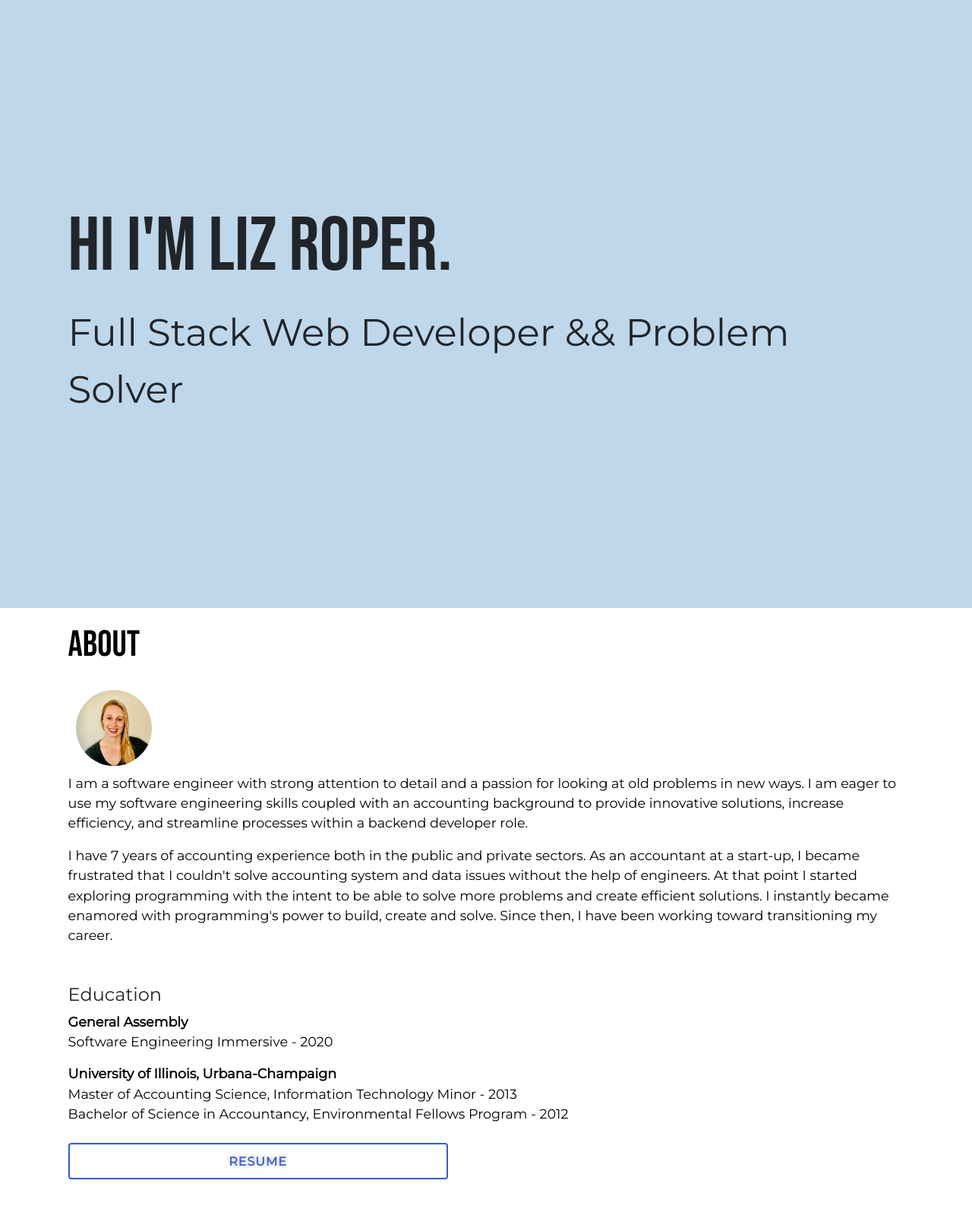
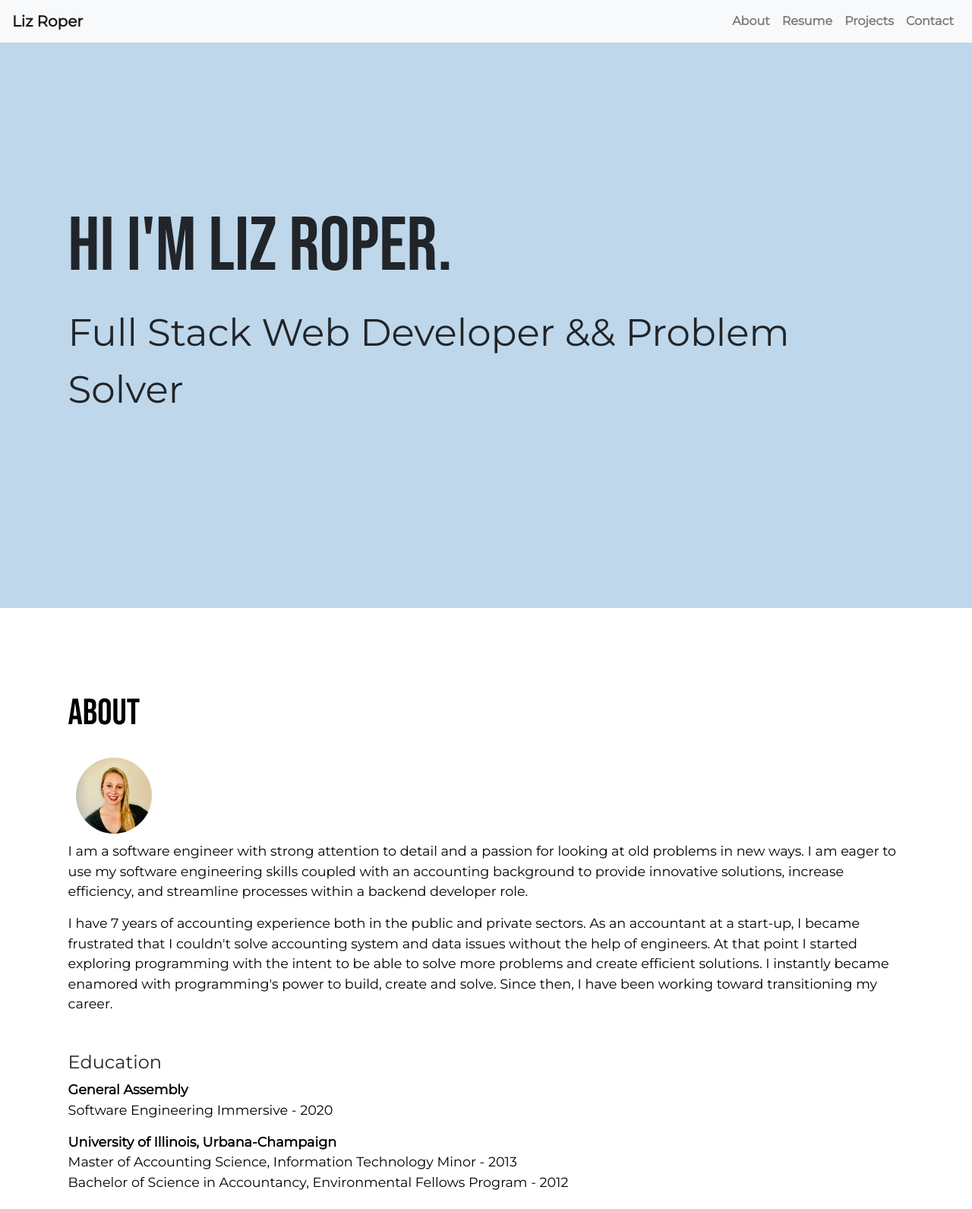
Before and after one commit to lizbarnett0/portfolio, a React app: page / in a window 1280 px wide. Shown: the top 1591 px of the page at 76% size. Built offline with nearby package versions, Linux system fonts and the light colour scheme.

Commit message:
added nav bar

```diff
--- a/src/Components/App.js
+++ b/src/Components/App.js
@@ -2,10 +2,14 @@ import { Route } from 'react-router-dom';
 import './app.scss';
 
 import Home from './Home/Home';
+import Navigation from './Navigation/Navigation'
 
 function App() {
 	return (
 		<div className='App'>
+			<header>
+				<Navigation />
+			</header>
 			<main>
 				<Route exact path='/' render={() => <Home />} />
 			</main>
--- a/src/Components/Home/Home.js
+++ b/src/Components/Home/Home.js
@@ -9,7 +9,8 @@ import Resume from '../../Resources/Resume - Current.pdf';
 const Home = () => {
 	return (
 		<div>
-			<section className='intro'>
+			<section id='intro' className='intro'>
+				<div className='buffer'></div>
 				<div className='intro-content'>
 					<div className='hi'>Hi I'm Liz Roper.</div>
 					<div className='tagline'>
@@ -18,7 +19,7 @@ const Home = () => {
 				</div>
 			</section>
 
-			<section>
+			<section id='about'>
 				<div className='content'>
 					<h1>About</h1>
 					<div className='image-cropper'>
@@ -55,7 +56,8 @@ const Home = () => {
 							<br />
 							Master of Accounting Science, Information Technology Minor - 2013
 							<br />
-							Bachelor of Science in Accountancy, Environmental Fellows Program - 2012
+							Bachelor of Science in Accountancy, Environmental Fellows Program
+							- 2012
 						</p>
 					</div>
 
@@ -65,7 +67,7 @@ const Home = () => {
 				</div>
 			</section>
 
-			<section>
+			<section id='projects'>
 				<div className='content'>
 					<h1>Projects</h1>
 					<div className='wrapper'>
@@ -81,7 +83,7 @@ const Home = () => {
 									className='front'
 									style={{
 										backgroundImage: `url(${SDPQ})`,
-										// backgroundPosition: 'center',
+
 										backgroundSize: 'contain',
 									}}>
 									<div className='inner'>
@@ -140,6 +142,7 @@ const Home = () => {
 										backgroundPosition: 'top',
 										backgroundSize: 'contain',
 										backgroundRepeat: 'no-repeat',
+										backgroundColor: '#fff',
 									}}>
 									<div className='inner'>
 										<label
@@ -252,7 +255,7 @@ const Home = () => {
 				</div>
 			</section>
 
-			<section>
+			<section id='contact'>
 				<div className='contact-content'>
 					<h1>Contact & Connect</h1>
 					<a
--- a/src/Components/Home/home.scss
+++ b/src/Components/Home/home.scss
@@ -17,7 +17,7 @@ body {
 
 section {
   width: 100%;
-  padding: 0 7%;
+  padding:  7%;
   display: table;
   margin: 0;
   max-width: none;
@@ -33,6 +33,7 @@ section {
 
   display: table-cell;
   vertical-align: top;
+  margin-top: 30px;
 }
 
 h1 {
@@ -161,6 +162,8 @@ a {
 		transform: translateZ(80px) scale(0.94);
 	}
 }
+
+
 
 .front {
 	background-color: #fff;
--- /dev/null
+++ b/src/Components/Navigation/Navigation.js
@@ -0,0 +1,26 @@
+import React from 'react';
+import { Nav, Navbar, NavDropdown } from 'react-bootstrap';
+import Resume from '../../Resources/Resume - Current.pdf';
+
+const Navigation = () => {
+	return (
+		<div>
+			<Navbar fixed='top' bg='light' expand='lg'>
+				<Navbar.Brand href='#intro'>Liz Roper</Navbar.Brand>
+				<Navbar.Toggle aria-controls='basic-navbar-nav' />
+				<Navbar.Collapse id='basic-navbar-nav'>
+					<Nav className='ml-auto'>
+						<Nav.Link href='#about'>About</Nav.Link>
+						<Nav.Link href={Resume} target='_blank'>
+							Resume
+						</Nav.Link>
+						<Nav.Link href='#projects'>Projects</Nav.Link>
+						<Nav.Link href='#contact'>Contact</Nav.Link>
+					</Nav>
+				</Navbar.Collapse>
+			</Navbar>
+		</div>
+	);
+};
+
+export default Navigation;
```
